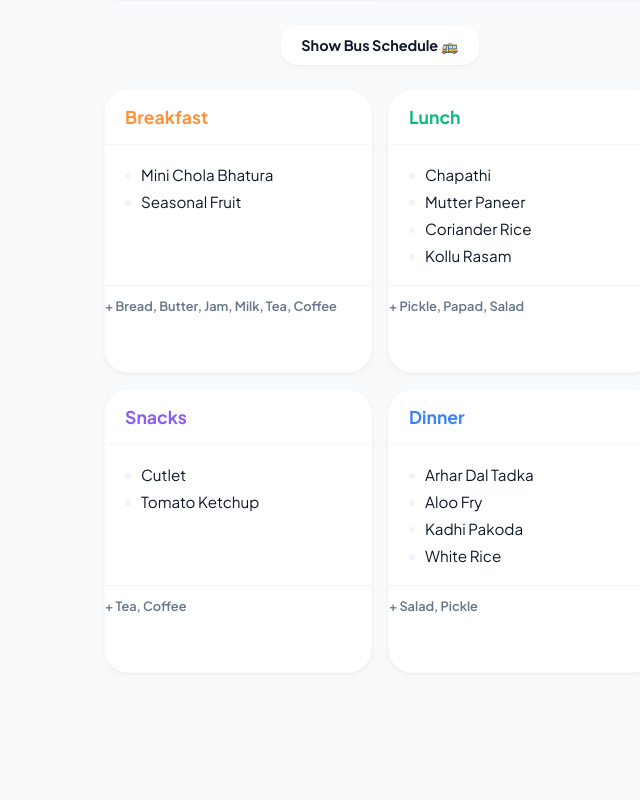
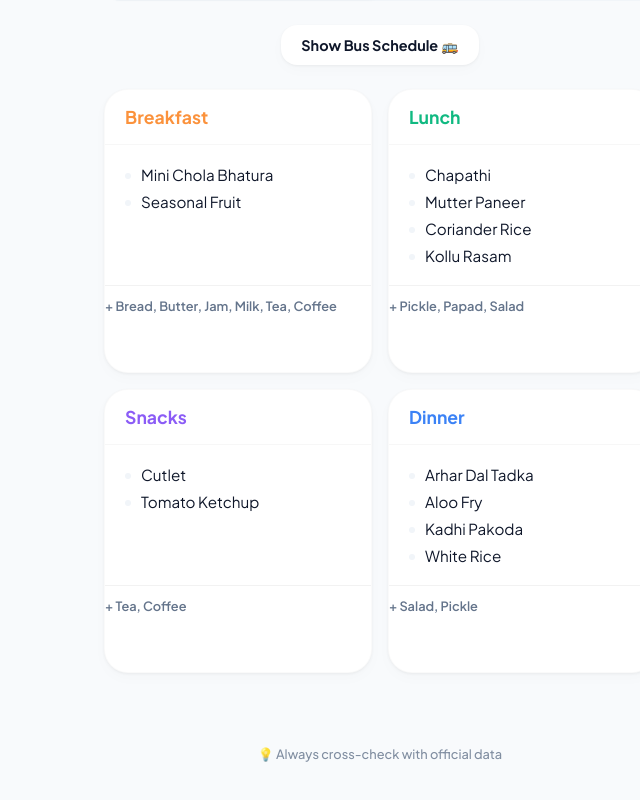
Before and after one commit to storieswithnandu/mess, a React (Vite) app: page / in a window 1280 px wide. Shown: the part 437-1237 px from the top of the page, without its empty margins (260-900 px from the left). Before the commit the page ends 1134 px from the top, so only its background shows below. Built offline with nearby package versions, Linux system fonts and the light colour scheme.

Commit message:
Add official data disclaimer to footer

```diff
--- a/src/App.tsx
+++ b/src/App.tsx
@@ -184,6 +184,24 @@ function App() {
         <DailyMenuCard day={activeDay} weekParity={weekParity} />
       </motion.div>
 
+      {/* Footer */}
+      <footer style={{
+        marginTop: '3rem',
+        paddingBottom: '2rem',
+        textAlign: 'center',
+        borderTop: '1px solid rgba(255, 255, 255, 0.05)',
+        paddingTop: '1.5rem'
+      }}>
+        <p style={{
+          color: 'var(--text-muted)',
+          fontSize: '0.8rem',
+          fontWeight: 500,
+          opacity: 0.8
+        }}>
+          💡 Always cross-check with official data
+        </p>
+      </footer>
+
     </div>
   );
 }
```
